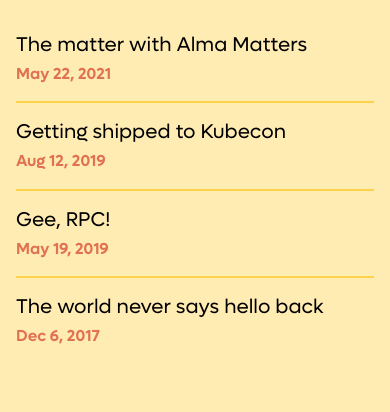
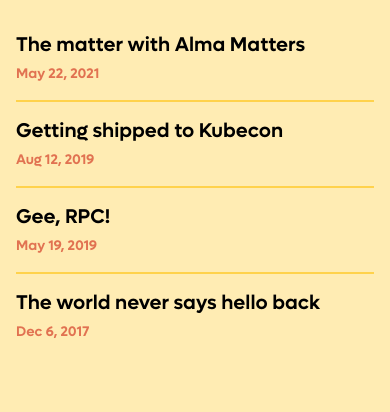
Before and after one commit to ghostwriternr/personal-site, an Astro site: page / in a window 390 px wide. Shown: the part 735-1147 px from the top of the page. Built offline with nearby package versions, Linux system fonts and the light colour scheme; Astro itself is replaced by a stand-in of ours.

Commit message:
Standardize typography scale across site
- Unify all breakpoints to lg: (1024px)
- Differentiate caption sizes from body sizes
- Add responsive scaling to text-body-sm
- Make all heading weights consistent (semibold)
- Use text-primary for poetry post titles
- Match job description size to bio paragraphs

```diff
--- a/src/layouts/BlogPost.astro
+++ b/src/layouts/BlogPost.astro
@@ -25,7 +25,7 @@
                     <FormattedDate date={pubDate} />
                     {
                         updatedDate && (
-                            <div class="text-caption-md mt-1 italic">
+                            <div class="text-body-sm mt-1 italic">
                                 Last updated on{" "}
                                 <FormattedDate date={updatedDate} />
                             </div>
--- a/src/layouts/PoetryPost.astro
+++ b/src/layouts/PoetryPost.astro
@@ -16,7 +16,7 @@
         >
             <div class="content-header mb-8 py-4">
                 <h1
-                    class="content-title animate-content-title text-display-sm m-0 mb-1"
+                    class="content-title animate-content-title text-display-sm text-primary m-0 mb-1"
                 >
                     {title}
                 </h1>
--- a/src/pages/index.astro
+++ b/src/pages/index.astro
@@ -28,7 +28,7 @@
                                     &rarr;
                                 </span>
                             </h2>
-                            <span class="text-secondary text-caption-lg mt-1 font-semibold sm:mt-0 sm:shrink-0">
+                            <span class="text-secondary text-body-sm mt-1 font-semibold sm:mt-0 sm:shrink-0">
                                 <FormattedDate date={post.data.pubDate} />
                             </span>
                         </div>
--- a/src/pages/poetry/index.astro
+++ b/src/pages/poetry/index.astro
@@ -42,7 +42,7 @@
                                 </span>
                             </h2>
                             <div class="min-w-24">
-                                <span class="text-secondary text-caption-md">
+                                <span class="text-secondary text-body-sm">
                                     <FormattedDate
                                         date={new Date(poem.data.date)}
                                     />
--- a/src/styles/typography.css
+++ b/src/styles/typography.css
@@ -1,7 +1,7 @@
 /* Typography Scale - Following 1.25 Major Third Scale for Harmonious Proportions */
+/* All scales use lg: breakpoint (1024px) for consistent responsive behavior */
 
 /* Display Typography - For hero sections and primary attention */
-/* Display text scales up at lg for iPad Pro, full size at xl */
 @utility text-display-lg {
     @apply text-6xl font-semibold lg:text-7xl;
     font-family: var(--font-lufga);
@@ -24,65 +24,65 @@
 }
 
 /* Heading Typography - For section headers and content structure */
-/* Stays at mobile size through tablets, grows at desktop (xl) */
 @utility text-heading-xl {
-    @apply text-3xl font-semibold xl:text-4xl;
+    @apply text-3xl font-semibold lg:text-4xl;
     font-family: var(--font-lufga);
     line-height: 1.25;
 }
 
 @utility text-heading-lg {
-    @apply text-2xl font-semibold xl:text-3xl;
+    @apply text-2xl font-semibold lg:text-3xl;
     font-family: var(--font-lufga);
     line-height: 1.3;
 }
 
 @utility text-heading-md {
-    @apply text-xl font-normal xl:text-2xl;
+    @apply text-xl font-semibold lg:text-2xl;
+    font-family: var(--font-lufga);
     line-height: 1.35;
 }
 
 @utility text-heading-sm {
-    @apply text-lg font-normal xl:text-xl;
+    @apply text-lg font-semibold lg:text-xl;
+    font-family: var(--font-lufga);
     line-height: 1.4;
 }
 
 /* Body Typography - For content and descriptions */
-/* Stays at mobile size through tablets, grows at desktop (xl) */
 @utility text-body-xl {
-    @apply text-xl xl:text-2xl;
+    @apply text-xl lg:text-2xl;
     line-height: 1.5;
 }
 
 @utility text-body-lg {
-    @apply text-lg xl:text-xl;
+    @apply text-lg lg:text-xl;
     line-height: 1.6;
 }
 
 @utility text-body-md {
-    @apply text-base xl:text-lg;
+    @apply text-base lg:text-lg;
     line-height: 1.6;
 }
 
 @utility text-body-sm {
-    @apply text-base;
+    @apply text-sm lg:text-base;
     line-height: 1.5;
 }
 
 /* Caption Typography - For metadata, dates, and supplementary info */
 /* Distinctly smaller than body text */
 @utility text-caption-lg {
-    @apply text-base xl:text-lg;
+    @apply text-sm lg:text-base;
     line-height: 1.4;
 }
 
 @utility text-caption-md {
-    @apply text-sm xl:text-base;
+    @apply text-xs lg:text-sm;
     line-height: 1.4;
 }
 
 @utility text-caption-sm {
-    @apply text-sm;
+    @apply text-xs;
     line-height: 1.4;
 }
 
@@ -141,19 +141,19 @@
 
 /* Timeline specific typography */
 .timeline-title {
-    @apply text-heading-sm font-semibold text-[var(--color-primary)];
+    @apply text-heading-sm text-[var(--color-primary)];
 }
 
 .timeline-company {
-    @apply text-caption-md font-normal text-[var(--color-subtext)];
+    @apply text-body-sm font-normal text-[var(--color-subtext)];
 }
 
 .timeline-date {
-    @apply text-caption-sm mb-3 font-normal text-[var(--color-subtext)];
+    @apply text-caption-lg mb-3 font-normal text-[var(--color-subtext)];
 }
 
 .timeline-description {
-    @apply text-body-md font-normal;
+    @apply text-body-lg font-normal;
 }
 
 /* Homepage-specific typography overrides */
```
